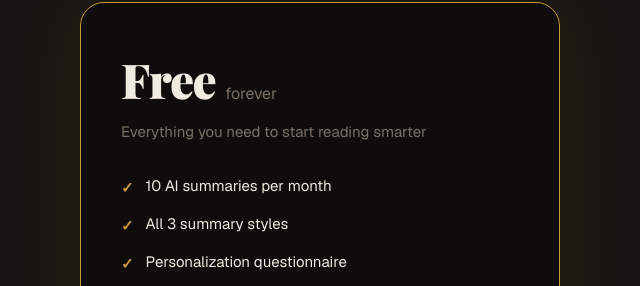
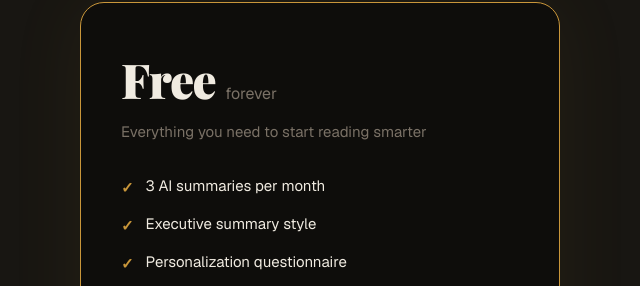
Before and after one commit to evandermarkus-dev/bookdigest, a Next.js app: page / in a window 1280 px wide. Shown: the part 3895-4181 px from the top of the page, without its empty margins (320-960 px from the left). Built offline with nearby package versions, Linux system fonts and the light colour scheme; no server answers.

Commit message:
fix: correct free tier features on pricing card (3 summaries, executive style only)

```diff
--- a/app/page.tsx
+++ b/app/page.tsx
@@ -495,8 +495,8 @@ export default function Home() {
 
               <div style={{ display: 'flex', flexDirection: 'column', gap: '0.875rem', marginBottom: '2rem' }}>
                 {[
-                  '10 AI summaries per month',
-                  'All 3 summary styles',
+                  '3 AI summaries per month',
+                  'Executive summary style',
                   'Personalization questionnaire',
                   'Markdown & PDF export',
                   'Delete books anytime',
```
